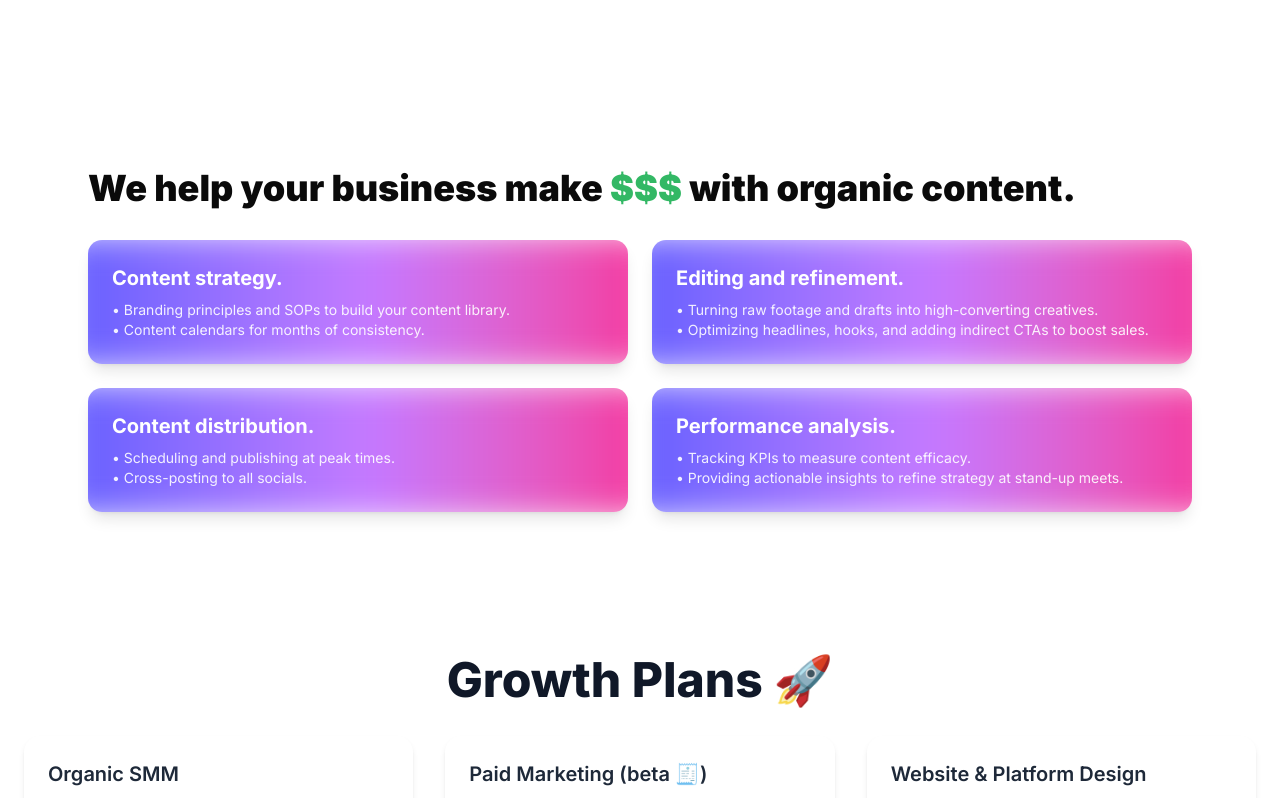
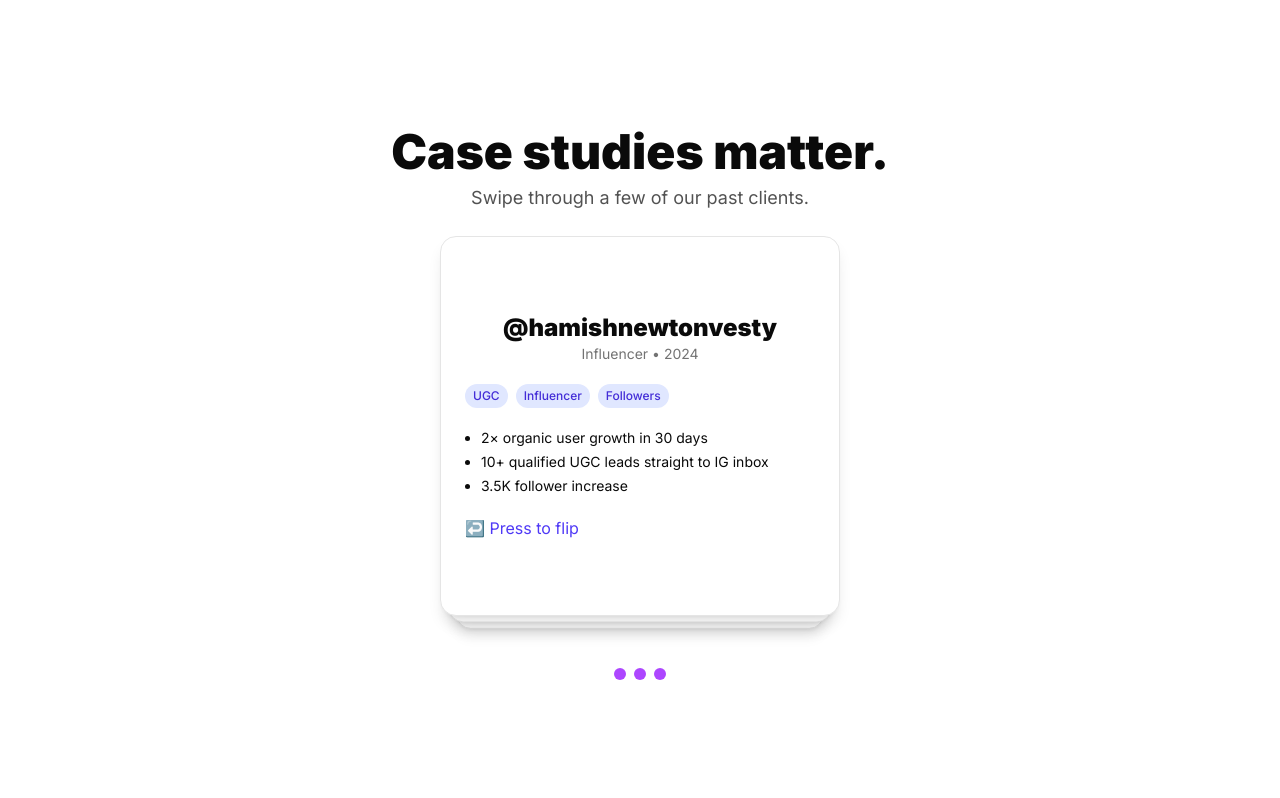
Before and after one commit to VladUsatii/usatii-website, a Next.js app: page / in a window 1280 px wide. Shown: the part 1480-2278 px from the top of the page. Built offline with nearby package versions, Linux system fonts and the light colour scheme.

Commit message:
added cards

```diff
--- a/package.json
+++ b/package.json
@@ -14,11 +14,13 @@
     "again": "^0.0.1",
     "class-variance-authority": "^0.7.1",
     "clsx": "^2.1.1",
-    "framer-motion": "^12.12.1",
+    "framer-motion": "^12.23.0",
     "linkify-react": "^4.3.1",
     "lucide-react": "^0.511.0",
     "next": "15.3.2",
     "react": "^19.0.0",
+    "react-dnd": "^16.0.1",
+    "react-dnd-html5-backend": "^16.0.1",
     "react-dom": "^19.0.0",
     "tailwind-merge": "^3.3.0"
   },
--- /dev/null
+++ b/src/app/_components/case-study-swiper.jsx
@@ -0,0 +1,208 @@
+'use client';
+import React, { useState } from "react";
+import { motion, useMotionValue, useTransform, AnimatePresence } from "framer-motion";
+import { Inter } from "next/font/google";
+import { Button } from "@/components/ui/button";
+import { ThumbsUpIcon, ThumbsDownIcon, ExternalLinkIcon } from "lucide-react";
+
+const onest = Inter({ subsets: ["latin"], weight: ["400", "700"] });
+
+const caseStudies = [
+  {
+    id: "1",
+    title: "@chrisstocksofficial",
+    subtitle: "Influencer",
+    metrics: [
+      "10% engagement rate increase in 90 days",
+      "5+ qualified UGC leads worth over $30K",
+      "95% viewer retention over 5 seconds",
+    ],
+    date: "2023-2024",
+    link: "https://instagram.com/chrisstocksofficial",
+    tags: ["UGC", "Influencer", "Growth"],
+    avatar: "https://via.placeholder.com/80?text=Chris"
+  },
+  {
+    id: "2",
+    title: "Rich & Pour Teas",
+    subtitle: "California tea distributors",
+    metrics: [
+      "1× organic user growth in 60 days",
+      "50+ qualified leads found via Instagram",
+      "10% engagement rate increase in 60 days",
+    ],
+    date: "2023",
+    link: "https://richandpour.com",
+    tags: ["E-commerce", "Organic", "Leads"],
+    avatar: "https://via.placeholder.com/80?text=Tea"
+  },
+  {
+    id: "3",
+    title: "@hamishnewtonvesty",
+    subtitle: "Influencer",
+    metrics: [
+      "2× organic user growth in 30 days",
+      "10+ qualified UGC leads straight to IG inbox",
+      "3.5K follower increase",
+    ],
+    date: "2024",
+    link: "https://instagram.com/hamishnewtonvesty",
+    tags: ["UGC", "Influencer", "Followers"],
+    avatar: "https://via.placeholder.com/80?text=Hamish"
+  },
+];
+
+function TinderCard({ cs, index, total, onSwipe }) {
+  const [flipped, setFlipped] = useState(false);
+  const x = useMotionValue(0);
+  const rotate = useTransform(x, [-200, 200], [-20, 20]);
+  const opacityLike = useTransform(x, [50, 120], [0, 1]);
+  const opacityDislike = useTransform(x, [-120, -50], [1, 0]);
+
+  const scale = 1 - (total - index - 1) * 0.04;
+  const translateY = (total - index - 1) * 14;
+
+  return (
+    <motion.div
+      drag="x"
+      dragConstraints={{ left: 0, right: 0 }}
+      style={{ x, rotate, scale, y: translateY }}
+      initial={{ opacity: 0, y: -40 }}
+      animate={{ opacity: 1, y: translateY }}
+      exit={{ opacity: 0, y: 60, scale: 0.9 }}
+      transition={{ type: "spring", stiffness: 260, damping: 25 }}
+      onDragEnd={(_, info) => {
+        if (info.offset.x > 120 || info.offset.x < -120) onSwipe(cs.id);
+      }}
+      whileHover={{ scale: scale + 0.02, boxShadow: "0 10px 20px rgba(0,0,0,0.12)" }}
+      className="absolute left-1/2 -translate-x-1/2 w-[400px] h-[380px] bg-white rounded-2xl shadow-lg border border-neutral-200 px-6 py-5 cursor-grab select-none perspective-1000"
+    >
+      <motion.div style={{ opacity: opacityLike }} className="absolute top-4 left-4">
+        <ThumbsUpIcon size={28} className="text-green-500" />
+      </motion.div>
+      <motion.div style={{ opacity: opacityDislike }} className="absolute top-4 right-4">
+        <ThumbsDownIcon size={28} className="text-red-500" />
+      </motion.div>
+
+      <motion.div
+        className="relative w-full h-full origin-center"
+        animate={{ rotateY: flipped ? 180 : 0 }}
+        transition={{ duration: 0.6 }}
+        style={{ transformStyle: 'preserve-3d' }}
+      >
+        {/* Front */}
+        <div
+          onClick={() => setFlipped(true)}
+          className="absolute backface-hidden w-full h-full flex flex-col justify-center px-0 py-5"
+        >
+          <div className="space-y-5">
+            <div className="flex items-center space-x-4">
+              <div className="flex-1">
+                <h3 className="text-2xl font-black">{cs.title}</h3>
+                <p className="text-sm text-muted-foreground">
+                  {cs.subtitle} • {cs.date}
+                </p>
+              </div>
+            </div>
+
+            <div className="flex flex-wrap gap-2">
+              {cs.tags.map(tag => (
+                <span
+                  key={tag}
+                  className="inline-block px-2 py-1 bg-indigo-100 text-indigo-700 rounded-full text-xs font-medium"
+                >
+                  {tag}
+                </span>
+              ))}
+            </div>
+
+            <ul className="list-disc list-outside pl-4 space-y-1 text-left">
+              {cs.metrics.map((m, i) => (
+                <li key={i} className="text-sm">
+                  {m}
+                </li>
+              ))}
+            </ul>
+
+            <p className="flex items-center text-indigo-600">
+              ↩️ Press to flip
+            </p>
+          </div>
+        </div>
+
+        {/* Back */}
+        <div
+          className="absolute backface-hidden rotate-y-180 w-full h-full flex flex-col text-center p-4"
+          style={{ transform: 'rotateY(180deg)' }}
+        >
+          <h4 className="text-xl font-semibold mb-2">Explore this case study.</h4>
+          <p className="text-sm mb-4">
+            Dive deeper into the strategy and outcomes.
+          </p>
+          <a
+            href={cs.link || '#'}
+            target="_blank"
+            rel="noopener noreferrer"
+            className="mt-auto inline-block bg-indigo-600 text-white px-4 py-2 rounded-lg hover:bg-indigo-700"
+          >
+            View their page
+          </a>
+          <button
+            onClick={() => setFlipped(false)}
+            className="mt-4 text-gray-500 hover:underline"
+          >
+            Back
+          </button>
+        </div>
+      </motion.div>
+    </motion.div>
+  );
+}
+
+export default function ComplexCaseStudySwiper() {
+  const [cards, setCards] = useState(caseStudies);
+
+  const handleSwipe = (id) => setCards(prev => prev.filter(c => c.id !== id));
+
+  return (
+    <section className="flex flex-col items-center w-full mt-24">
+      <h2 className="font-black text-3xl sm:text-5xl mb-2">Case studies matter.</h2>
+      <p className="text-center text-md sm:text-lg text-neutral-600 mb-6 max-w-md">
+        Swipe through a few of our past clients.
+      </p>
+
+      <div className={`${onest.className} relative h-[400px] w-full max-w-[420px]`}>
+        <AnimatePresence>
+          {cards.map((cs, idx) => (
+            <TinderCard
+              key={cs.id}
+              cs={cs}
+              index={idx}
+              total={cards.length}
+              onSwipe={handleSwipe}
+            />
+          ))}
+        </AnimatePresence>
+
+        {cards.length === 0 && (
+          <Button onClick={() => setCards(caseStudies)} className="absolute inset-0 m-auto">
+            Reload Cases ✨
+          </Button>
+        )}
+      </div>
+
+      <div className="flex mt-8 space-x-2">
+        {caseStudies.map(c => (
+          <span
+            key={c.id}
+            className={`block w-3 h-3 rounded-full ${
+              cards.findIndex(x => x.id === c.id) === -1
+                ? 'bg-gray-300'
+                : 'bg-purple-500'
+            }`}
+          />
+        ))}
+      </div>
+    </section>
+  );
+}
--- a/src/app/_components/hero.jsx
+++ b/src/app/_components/hero.jsx
@@ -5,6 +5,7 @@ import Link from "next/link";
 import React from "react";
 import AvatarGroup from "./avatar-group";
 import LogoMarquee from "./logo-marquee";
+import CaseStudySwiper from "./case-study-swiper";
 
 export default function Hero() {
   return (
@@ -52,6 +53,8 @@ export default function Hero() {
           unoptimized
         />
       </div>
+
+      <CaseStudySwiper />
     </section>
   );
 }
```
Also changed, not shown: 1 other file (tests, documents, lock files or other folders).
